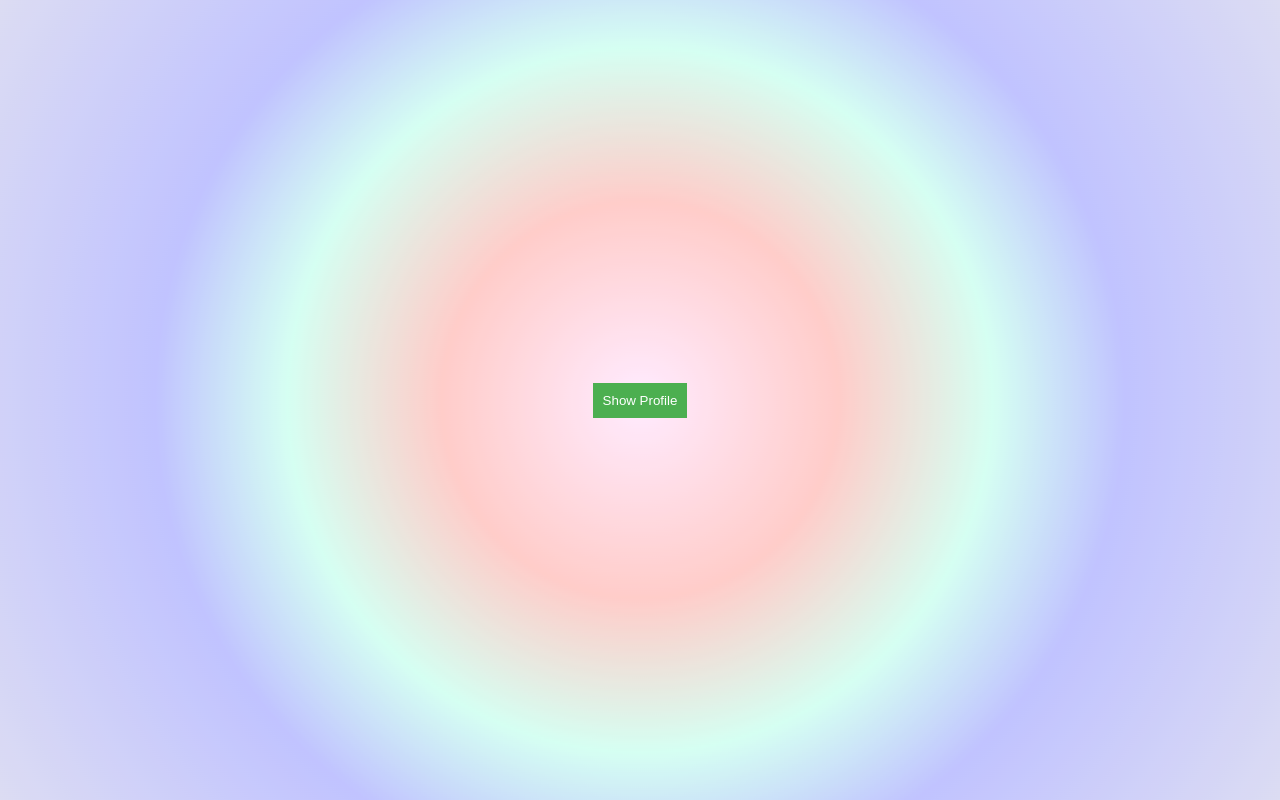
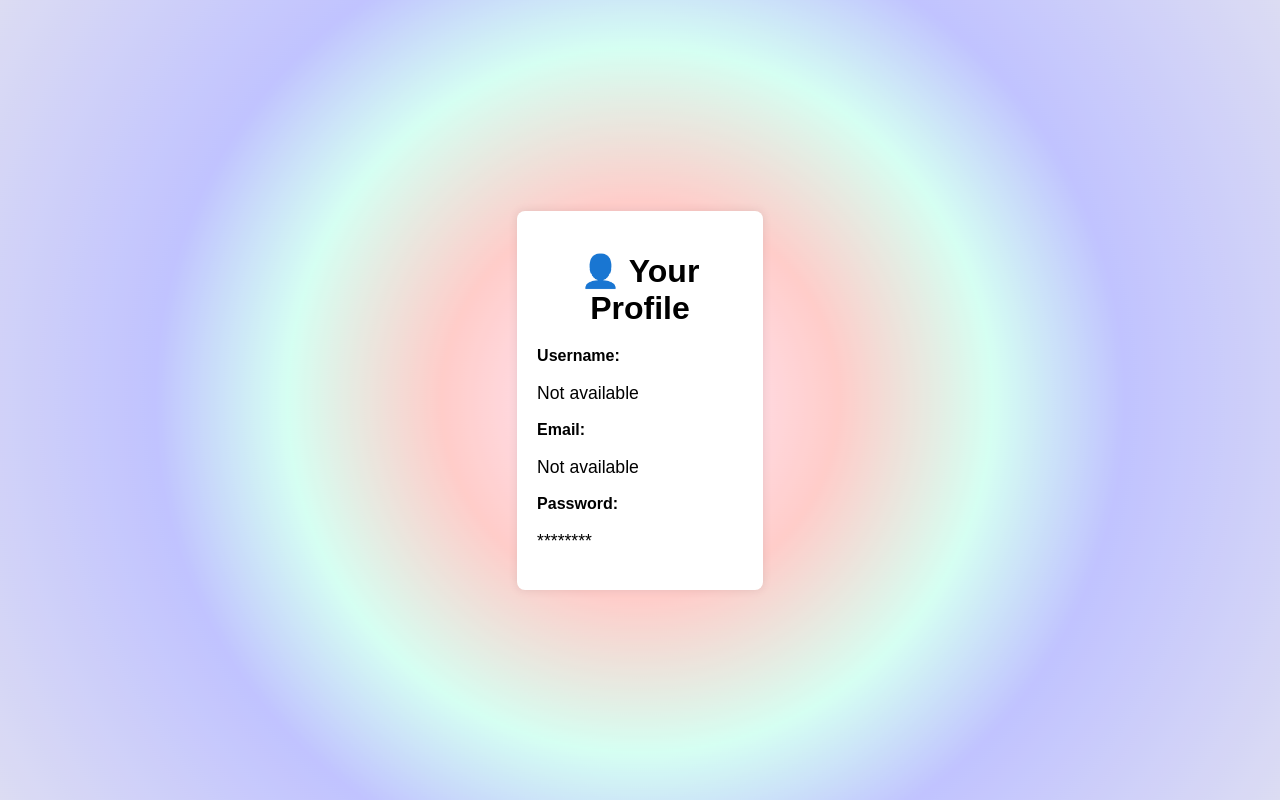
Before and after one commit to Amisha2700/hostelbuddie, a React (Vite) app in the folder frontend_main/hb_login/: page /profile in a window 1280 px wide. Built offline with nearby package versions, Linux system fonts and the light colour scheme.

Commit message:
profile page visible

```diff
--- a/frontend_main/hb_login/src/assets/home.jsx
+++ b/frontend_main/hb_login/src/assets/home.jsx
@@ -358,14 +358,37 @@ const Home = () => {
         console.error("Error fetching posts:", error.message);
       }
     };
-    const fetchProfile=async()=>{
+    // const fetchProfile=async()=>{
+    //   try {
+    //     const email=localStorage.getItem('emailid');
+    //     const response = await fetch(`http://localhost:4200/users/view-profile/${email}`, {
+    //       method: "GET",
+    //       headers: {
+    //         Authorization: `Bearer ${localStorage.getItem("generatetoken")}`, // Replace with your actual token
+    //         "Content-Type": "application/json",
+    //       },
+    //     });
+    //     if (!response.ok) {
+    //       throw new Error(`HTTP error! status: ${response.status}`);
+    //     }
+    //     const data = await response.json();
+    //     console.log(data);
+    //     setPosts1(data);
+    //     navigate("/profile", { state: { postsPro: data } });
+    //     //setShowPosts(true); // Show the posts after fetching
+    //   } catch (error) {
+    //     console.error("Error fetching posts:", error.message);
+    //   }
+    // };
+
+    const fetchProfile = async () => {
       try {
-        const email=localStorage.getItem('emailid');
+        const email = localStorage.getItem('emailid');
         const response = await fetch(`http://localhost:4200/users/view-profile/${email}`, {
-          method: "GET",
+          method: 'GET',
           headers: {
-            Authorization: `Bearer ${localStorage.getItem("generatetoken")}`, // Replace with your actual token
-            "Content-Type": "application/json",
+            Authorization: `Bearer ${localStorage.getItem('generatetoken')}`,
+            'Content-Type': 'application/json',
           },
         });
         if (!response.ok) {
@@ -374,12 +397,18 @@ const Home = () => {
         const data = await response.json();
         console.log(data);
         setPosts1(data);
-        navigate("/profile", { state: { posts1: data } });
-        //setShowPosts(true); // Show the posts after fetching
+
+        // Store the fetched profile data in localStorage
+        localStorage.setItem('profileData', JSON.stringify(data));
+
+        // Navigate to the profile page
+        navigate('/profile');
       } catch (error) {
-        console.error("Error fetching posts:", error.message);
+        console.error('Error fetching profile:', error.message);
       }
     };
+
+
 // const Home = () => {
 //   const [dropdown, setDropdown] = useState({ lostAndFound: false, buyAndSell: false });
 //   const [posts, setPosts] = useState([]); // State to store fetched posts
--- a/frontend_main/hb_login/src/profile.jsx
+++ b/frontend_main/hb_login/src/profile.jsx
@@ -12,144 +12,215 @@
 // export default Profile;
 
 
+// import React, { useState, useEffect } from 'react';
+// import axios from 'axios';
+
+// const Profile = ({ token }) => {
+//   const [user, setUser] = useState(null);
+//   const [newUsername, setNewUsername] = useState(''); // Store new username
+//   const [newPassword, setNewPassword] = useState(''); // Store new password
+//   const [isProfileVisible, setIsProfileVisible] = useState(false);
+//   const [loading, setLoading] = useState(false);
+
+//   useEffect(() => {
+//     const fetchUserData = async () => {
+//       setLoading(true);
+//       const email=localStorage.getItem('emailid');
+//       try {
+//         const response = await axios.get(`http://localhost:4200/users/view-profile${email}`, {
+//           headers: {
+//             Authorization: `Bearer ${token}`,
+//           },
+//         });
+//         setUser(response.data);
+//         setNewUsername(response.data.username); // Set initial username
+//       } catch (error) {
+//         console.error('Error fetching user data:', error);
+//       } finally {
+//         setLoading(false);
+//       }
+//     };
+
+//     if (isProfileVisible) {
+//       fetchUserData(); // Fetch user data only when profile is visible
+//     }
+//   }, [token, isProfileVisible]);
+
+//   // Handle username update
+//   const handleUsernameChange = async () => {
+//     if (!newUsername) {
+//       alert('Username cannot be empty.');
+//       return;
+//     }
+//     try {
+//       const response = await axios.put(
+//         'http://localhost:4200/users/update-username',
+//         { newUsername },
+//         {
+//           headers: {
+//             Authorization: `Bearer ${token}`,
+//           },
+//         }
+//       );
+//       alert(response.data.message);
+//       setUser((prevState) => ({ ...prevState, username: newUsername }));
+//     } catch (error) {
+//       alert(error.response?.data?.message || 'An error occurred');
+//     }
+//   };
+
+//   // Handle password update
+//   const handlePasswordChange = async () => {
+//     if (!newPassword) {
+//       alert('Password cannot be empty.');
+//       return;
+//     }
+//     try {
+//       const response = await axios.put(
+//         'http://localhost:4200/users/update-password',
+//         { newPassword },
+//         {
+//           headers: {
+//             Authorization: `Bearer ${token}`,
+//           },
+//         }
+//       );
+//       alert(response.data.message);
+//     } catch (error) {
+//       alert(error.response?.data?.message || 'An error occurred');
+//     }
+//   };
+
+//   // Toggle the visibility of the profile
+//   const toggleProfileVisibility = () => {
+//     setIsProfileVisible(!isProfileVisible);
+//   };
+
+//   if (loading) {
+//     return <div>Loading...</div>;
+//   }
+
+//   return (
+//     <div>
+//       {/* Profile Button to show/hide profile */}
+//       <button
+//         onClick={toggleProfileVisibility}
+//         style={{
+//           backgroundColor: '#4CAF50',
+//           color: 'white',
+//           border: 'none',
+//           padding: '10px',
+//           cursor: 'pointer',
+//         }}
+//       >
+//         {isProfileVisible ? 'Hide Profile' : 'Show Profile'}
+//       </button>
+
+//       {/* Profile section */}
+//       {isProfileVisible && user && (
+//         <div
+//           style={{
+//             marginTop: '20px',
+//             padding: '20px',
+//             backgroundColor: 'lightgray',
+//             borderRadius: '8px',
+//           }}
+//         >
+//           <h2>Profile</h2>
+//           <p><strong>Username:</strong> {user.username}</p>
+//           <div>
+//             <label>New Username</label>
+//             <input
+//               type="text"
+//               value={newUsername}
+//               onChange={(e) => setNewUsername(e.target.value)}
+//             />
+//             <button onClick={handleUsernameChange}>Update Username</button>
+//           </div>
+//           <div>
+//             <label>New Password</label>
+//             <input
+//               type="password"
+//               value={newPassword}
+//               onChange={(e) => setNewPassword(e.target.value)}
+//             />
+//             <button onClick={handlePasswordChange}>Update Password</button>
+//           </div>
+//         </div>
+//       )}
+//     </div>
+//   );
+// };
+
+// export default Profile;
+
 import React, { useState, useEffect } from 'react';
-import axios from 'axios';
 
-const Profile = ({ token }) => {
-  const [user, setUser] = useState(null);
-  const [newUsername, setNewUsername] = useState(''); // Store new username
-  const [newPassword, setNewPassword] = useState(''); // Store new password
-  const [isProfileVisible, setIsProfileVisible] = useState(false);
-  const [loading, setLoading] = useState(false);
+const Profile = () => {
+  const [profileData, setProfileData] = useState({
+    username: '',
+    email: '',
+    password: '',
+  });
 
   useEffect(() => {
-    const fetchUserData = async () => {
-      setLoading(true);
-      const email=localStorage.getItem('emailid');
-      try {
-        const response = await axios.get(`http://localhost:4200/users/view-profile${email}`, {
-          headers: {
-            Authorization: `Bearer ${token}`,
-          },
-        });
-        setUser(response.data);
-        setNewUsername(response.data.username); // Set initial username
-      } catch (error) {
-        console.error('Error fetching user data:', error);
-      } finally {
-        setLoading(false);
-      }
-    };
-
-    if (isProfileVisible) {
-      fetchUserData(); // Fetch user data only when profile is visible
+    // Retrieve profile data from localStorage
+    const storedProfileData = localStorage.getItem('profileData');
+    if (storedProfileData) {
+      setProfileData(JSON.parse(storedProfileData)); // Set the profile data if available
     }
-  }, [token, isProfileVisible]);
-
-  // Handle username update
-  const handleUsernameChange = async () => {
-    if (!newUsername) {
-      alert('Username cannot be empty.');
-      return;
-    }
-    try {
-      const response = await axios.put(
-        'http://localhost:4200/users/update-username',
-        { newUsername },
-        {
-          headers: {
-            Authorization: `Bearer ${token}`,
-          },
-        }
-      );
-      alert(response.data.message);
-      setUser((prevState) => ({ ...prevState, username: newUsername }));
-    } catch (error) {
-      alert(error.response?.data?.message || 'An error occurred');
-    }
-  };
-
-  // Handle password update
-  const handlePasswordChange = async () => {
-    if (!newPassword) {
-      alert('Password cannot be empty.');
-      return;
-    }
-    try {
-      const response = await axios.put(
-        'http://localhost:4200/users/update-password',
-        { newPassword },
-        {
-          headers: {
-            Authorization: `Bearer ${token}`,
-          },
-        }
-      );
-      alert(response.data.message);
-    } catch (error) {
-      alert(error.response?.data?.message || 'An error occurred');
-    }
-  };
-
-  // Toggle the visibility of the profile
-  const toggleProfileVisibility = () => {
-    setIsProfileVisible(!isProfileVisible);
-  };
-
-  if (loading) {
-    return <div>Loading...</div>;
-  }
+  }, []); // Empty array ensures it runs once when component mounts
 
   return (
-    <div>
-      {/* Profile Button to show/hide profile */}
-      <button
-        onClick={toggleProfileVisibility}
-        style={{
-          backgroundColor: '#4CAF50',
-          color: 'white',
-          border: 'none',
-          padding: '10px',
-          cursor: 'pointer',
-        }}
-      >
-        {isProfileVisible ? 'Hide Profile' : 'Show Profile'}
-      </button>
+    <div style={styles.container}>
+      <div style={styles.card}>
+        <h1 style={styles.title}>👤 Your Profile</h1>
+        <div style={styles.formGroup}>
+          <label style={styles.label}>Username:</label>
+          <p style={styles.profileValue}>{profileData.username || 'Not available'}</p>
+        </div>
 
-      {/* Profile section */}
-      {isProfileVisible && user && (
-        <div
-          style={{
-            marginTop: '20px',
-            padding: '20px',
-            backgroundColor: 'lightgray',
-            borderRadius: '8px',
-          }}
-        >
-          <h2>Profile</h2>
-          <p><strong>Username:</strong> {user.username}</p>
-          <div>
-            <label>New Username</label>
-            <input
-              type="text"
-              value={newUsername}
-              onChange={(e) => setNewUsername(e.target.value)}
-            />
-            <button onClick={handleUsernameChange}>Update Username</button>
-          </div>
-          <div>
-            <label>New Password</label>
-            <input
-              type="password"
-              value={newPassword}
-              onChange={(e) => setNewPassword(e.target.value)}
-            />
-            <button onClick={handlePasswordChange}>Update Password</button>
-          </div>
+        <div style={styles.formGroup}>
+          <label style={styles.label}>Email:</label>
+          <p style={styles.profileValue}>{profileData.email || 'Not available'}</p>
         </div>
-      )}
+
+        <div style={styles.formGroup}>
+          <label style={styles.label}>Password:</label>
+          <p style={styles.profileValue}>********</p> {/* Password is hidden */}
+        </div>
+      </div>
     </div>
   );
 };
 
+// Inline styles for the profile component
+const styles = {
+  container: {
+    width: '80%',
+    margin: '0 auto',
+    padding: '20px',
+  },
+  card: {
+    backgroundColor: '#fff',
+    borderRadius: '8px',
+    padding: '20px',
+    boxShadow: '0 0 10px rgba(0, 0, 0, 0.1)',
+  },
+  title: {
+    textAlign: 'center',
+    fontSize: '2rem',
+    marginBottom: '20px',
+  },
+  formGroup: {
+    marginBottom: '15px',
+  },
+  label: {
+    fontWeight: 'bold',
+  },
+  profileValue: {
+    fontSize: '1.1rem',
+  },
+};
+
 export default Profile;
```
